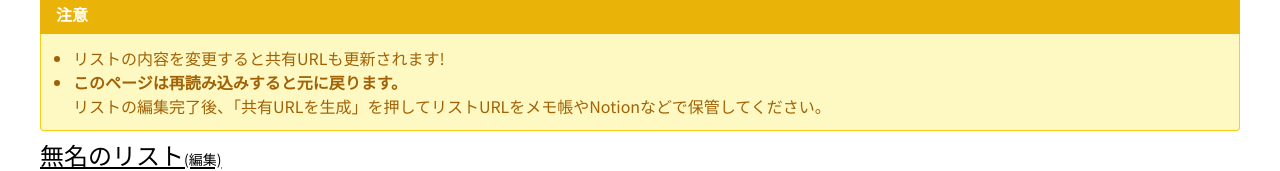
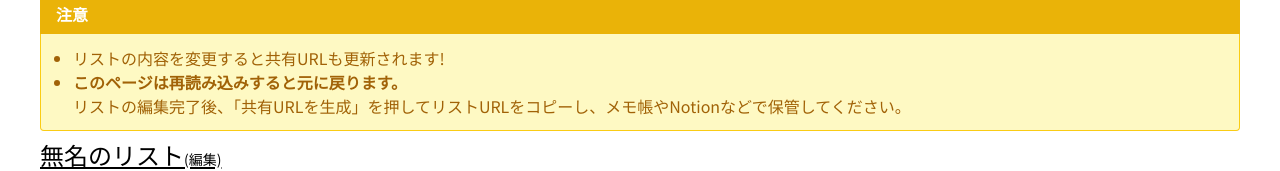
Before and after one commit to s-n-1-0/books_web, a Next.js app in the folder next/: page /ja/share/list in a window 1280 px wide. Shown: the part 152-323 px from the top of the page. Built offline with nearby package versions, Linux system fonts and the light colour scheme.

Commit message:
リスト注意事項修正

```diff
--- a/next/pages/ja/share/list.tsx
+++ b/next/pages/ja/share/list.tsx
@@ -206,7 +206,7 @@ function MainContent() {
             <li>
               <b>このページは再読み込みすると元に戻ります。</b>
               <br />
-              リストの編集完了後、「共有URLを生成」を押してリストURLをメモ帳やNotionなどで保管してください。
+              リストの編集完了後、「共有URLを生成」を押してリストURLをコピーし、メモ帳やNotionなどで保管してください。
             </li>
           </ul>
         </div>
```
